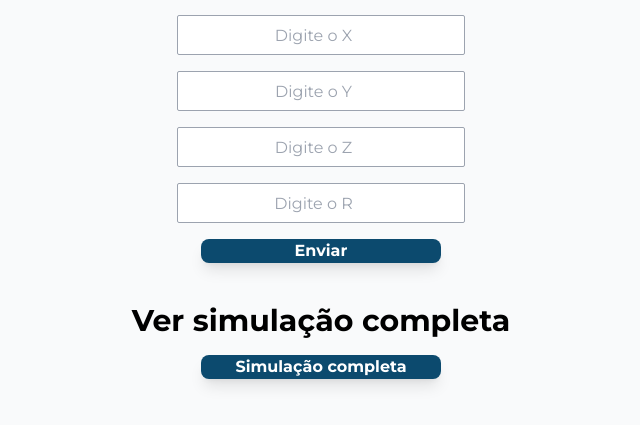
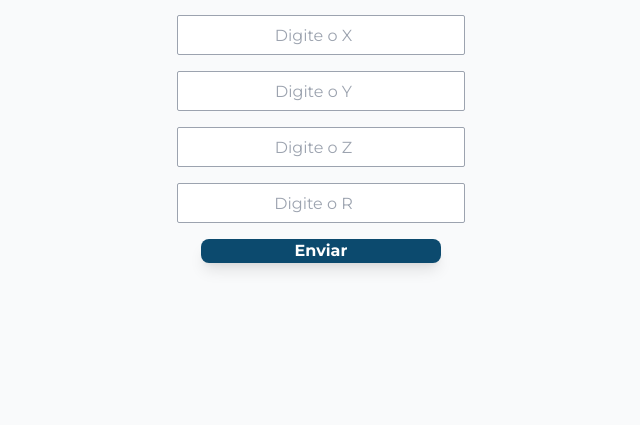
Before and after one commit to emanuelemorais/robot_simulation, a Flask app: page / in a window 1280 px wide. Shown: the part 297-722 px from the top of the page, without its empty margins (319-959 px from the left). Run offline with Flask 3, Linux system fonts and the light colour scheme; some libraries are stand-ins or nearby versions.

```diff
--- a/src/backend/db.py
+++ b/src/backend/db.py
@@ -3,7 +3,8 @@ from sqlalchemy.orm import Session, sessionmaker
 from models.base import Base
 from models.coordenadas import Coordenadas
 
-engine = create_engine('sqlite+pysqlite:///banco.db', echo=True)
+# engine = create_engine('sqlite:///:memory:', echo=True) #Cria o banco em memória
+engine = create_engine('sqlite+pysqlite:///banco.db', echo=True) #Cria o banco com caminho relativo
 
 
 #Cria uma sessão para conversar com banco de dados (SQLite no caso)
--- a/src/backend/main.py
+++ b/src/backend/main.py
@@ -3,14 +3,6 @@ import pydobot
 import db as db
 from models.coordenadas import Coordenadas
 import json
-
-
-# coordenadas = Coordenadas(x=100, y=300, z=50, r=45)
-# db.session.add(coordenadas)
-# db.session.commit()
-# print('ok')
-
-
 
 
 app = Flask(__name__, template_folder='../frontend/templates')
@@ -49,9 +41,5 @@ def move_robot():
     return redirect(url_for('index'))
 
 
-@app.route('/inicia_simulacao')
-def inicia_simulacao():
-    return 'Simulação iniciada'
-
 if __name__ == "__main__":
     app.run(debug=True)
--- a/src/frontend/templates/index.html
+++ b/src/frontend/templates/index.html
@@ -43,12 +43,7 @@
             </div>
         </form>
 
-        <h2 class='text-center text-3xl mt-10 font-bold'>Ver simulação completa</h2>
-        <form action="/inicia_simulacao">
-            <div class='justify-center flex'>
-                <button type="submit" name="simulação" class='bg-sky-900 text-white font-bold w-60 rounded-lg mt-4 shadow-lg hover:bg-sky-800 hover:scale-105'>Simulação completa</button>
-            </div>
-        </form>
+
     </div>
 </body>
 </html>
```
Also changed, not shown: src/backend/banco.db, 4 other files.
